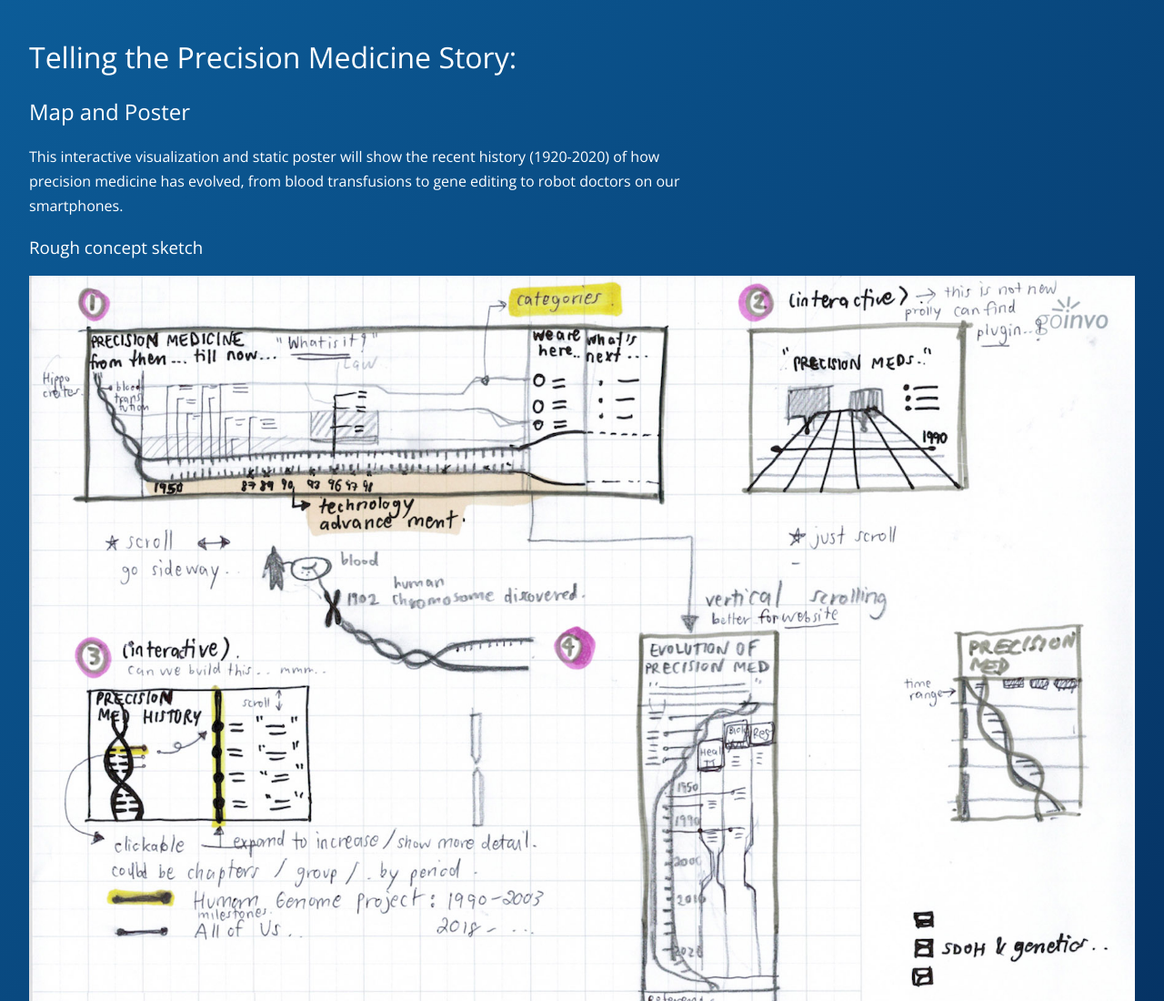
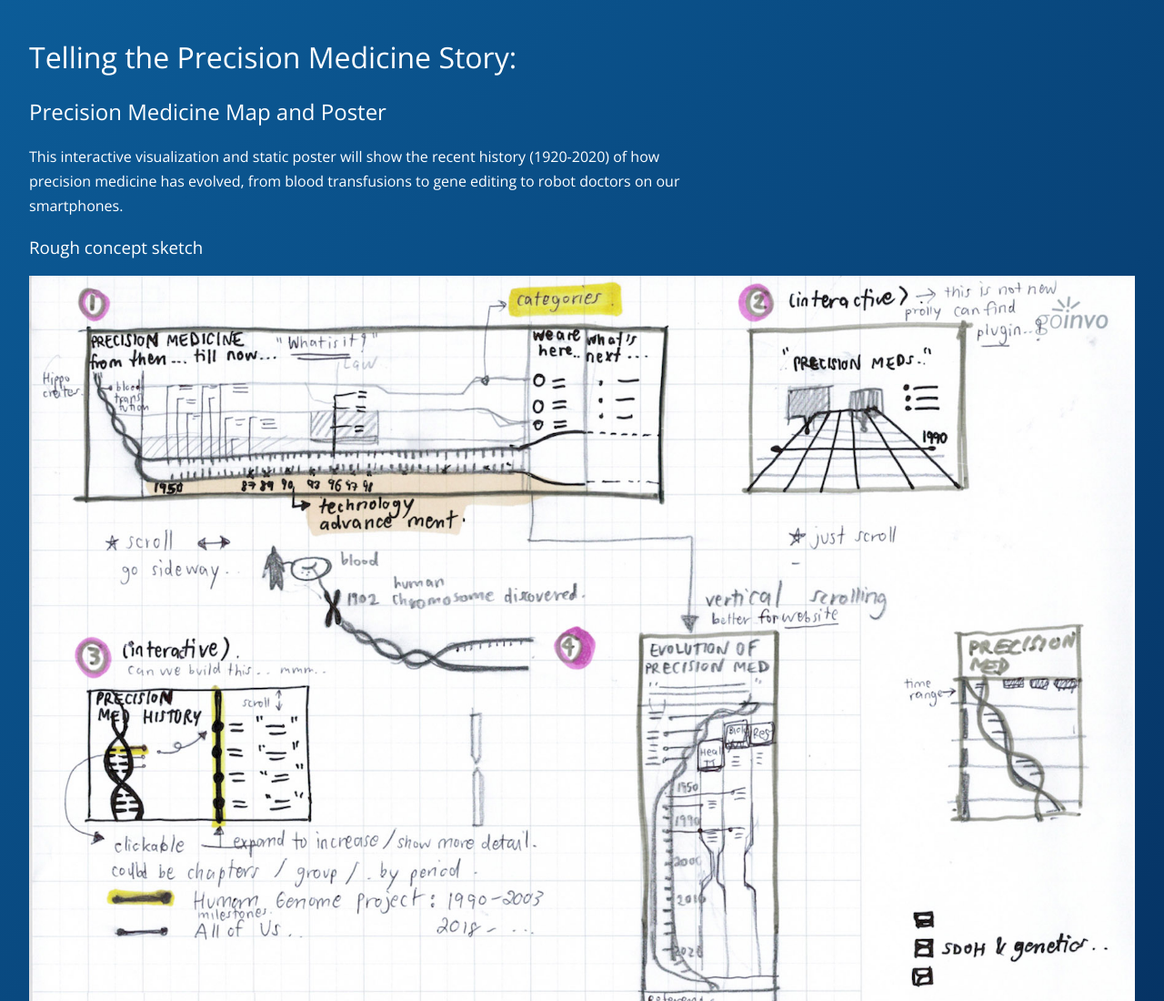
Before and after one commit to goinvo/PrecisionMedicineMap, a website: page index.html in a window 1280 px wide. Shown: the top 1100 px of the page at 91% size. Drawn offline with nearby package versions, Linux system fonts and the light colour scheme.

Commit message:
minor adjustment

```diff
--- a/index.html
+++ b/index.html
@@ -22,7 +22,7 @@
   <header>
     <div class="container">
       <h1>Telling the Precision Medicine Story:</h1>
-      <h2>Map and Poster</h2>
+      <h2>Precision Medicine Map and Poster</h2>
       <p>This interactive visualization and static poster will show the recent history (1920-2020) of how precision medicine has evolved, from blood transfusions to gene editing to robot doctors on our smartphones.</p>
 
       <div class="idea">
```
